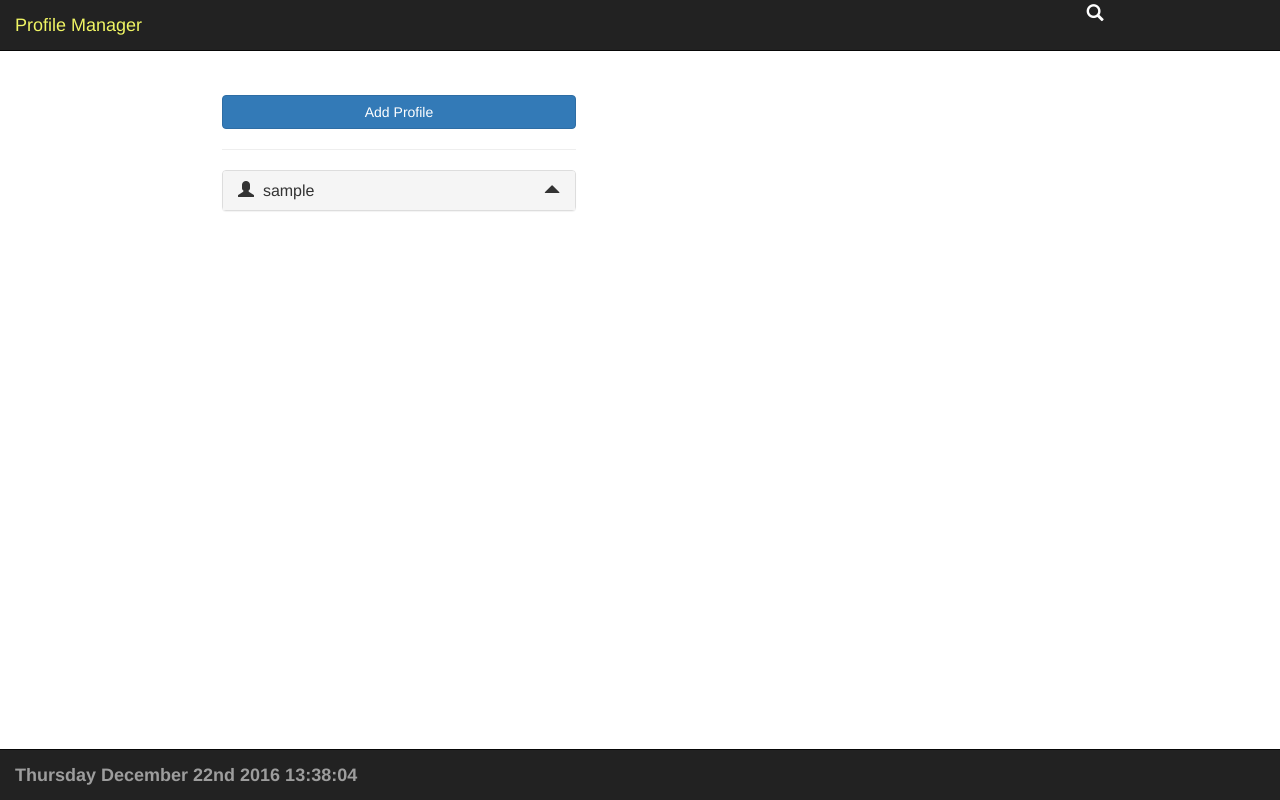
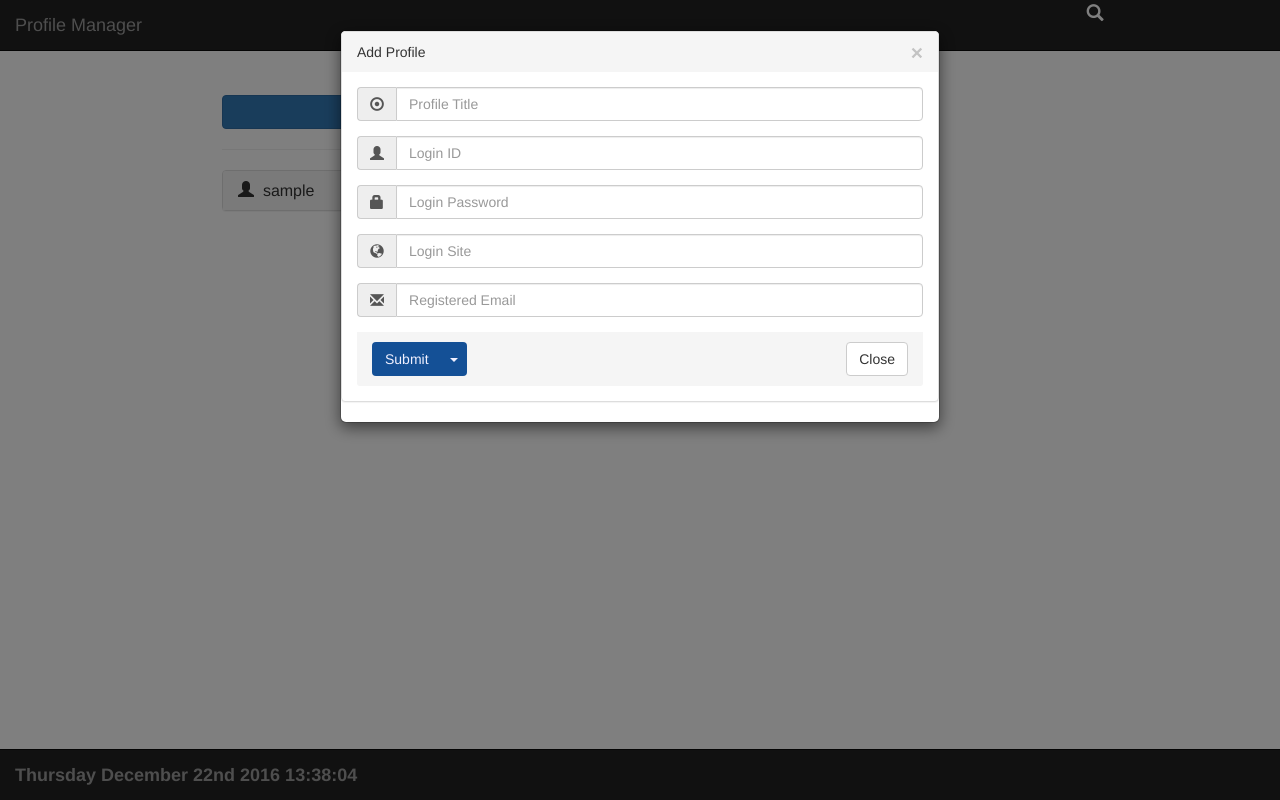
Before and after one commit to quauab/PersistantProfileManager, a Node server app: template views/index.ejs in a window 1280 px wide, after a click on "Add Profile". Run offline with Node 20, Linux system fonts and the light colour scheme; the template is opened without the code that fills it: most values are stand-ins (such as "Sample title", 1, 10 or a date in 2020).

Commit message:
Minor cosmetic update to the add profile modal

```diff
--- a/app.js
+++ b/app.js
@@ -143,6 +143,8 @@ app.get('/profile/:id', function(req, res){
 app.post('/search',function(req, res){
     const keyword = req.body.keyword;
     const results = [];
+
+    /*
     const list = pm.list();
     for (var l in list) {
         var item = list[l];
@@ -156,7 +158,7 @@ app.post('/search',function(req, res){
         res.render('searched',{results:results});
     } else {
         res.redirect('/');
-    }
+    }//*/
 });
 
 app.post('/add',function(req, res){
@@ -172,7 +174,7 @@ app.post('/add',function(req, res){
         if (p !== 'title' && p !== 'login' && p !== 'pwd' && p !== 'site' && p !== 'email') {
             var objP = req.body[p];
             if (objP) {
-                data.push({key:cfc(p),value:objP});
+                extra.push({key:cfc(p),value:objP});
             }
         }
     }
@@ -182,7 +184,8 @@ app.post('/add',function(req, res){
     couch.uniqid().then(function(ids){
         const id = ids[0];
 
-        couch.insert(dbName, {_id:id,
+        couch.insert(dbName, {
+        _id:id,
         title:title,
         site:site,
         login:login,
@@ -190,7 +193,7 @@ app.post('/add',function(req, res){
         email:email,
         extra:extra
         }).then(function(data, headers, status){
-            console.log('\n\n\t\t\tData:\t' + data + '\n\t\t\tHeaders:\t' + headers + '\n\t\t\tStatus:\t' + status + '\n\n');
+            // console.log('\n\n\t\t\tData:\t' + data + '\n\t\t\tHeaders:\t' + headers + '\n\t\t\tStatus:\t' + status + '\n\n');
             res.redirect('/');
         },
         function(err){
--- a/views/index.ejs
+++ b/views/index.ejs
@@ -35,19 +35,11 @@
 
 		<div id="main" class="row main container">
 
-
-
-
-
             <div class="col-md-6 right v-scroll profileContent">
                 <button type="button" class="btn btn-primary btn-block" data-toggle="modal" data-target="#formModalProfile">
                     Add Profile
                 </button>
                 <hr>
-
-
-
-
 
                 <% profiles.forEach(function(profile){%>
                     <div class="panel-group">
@@ -91,7 +83,8 @@
                                         <span class="glyphicon glyphicon-edit" aria-hidden="true"></span>
                                     </button>
 
-                                <button class="btn btn-danger delete-profile pull-right" data-id="<%=profile.key%> data-rev="<%=profile.rev%>">
+                                    <button class="btn btn-danger delete-profile pull-right" data-id="<%=profile.key%>"
+                                        data-rev="<%=profile.rev%>">
                                         <span class="glyphicon glyphicon-remove" aria-hidden="true"></span>
                                     </button>
                                 </div>
@@ -99,7 +92,7 @@
                         </div>
                     </div>
                 <%});%>
-
+            </div>
 
 		</div>
 
@@ -110,6 +103,81 @@
 				</div>
 			</div>
 		</nav>
+
+        <div class="modal fade" id="formModalProfile" tabindex="-1" role="dialog" aria-labeledby="formModalLabel">
+            <div class="modal-dialog" role="document">
+                <div class="modal-content">
+
+                    <div class="panel-group">
+                        <div class="panel panel-default">
+
+                            <div class="panel-heading">
+                                <button type="button" class="close" data-dismiss="modal" aria-label="Close"><span aria-hidden="true">&times;</span></button>
+                                Add Profile
+                            </div>
+
+                            <div class="panel-body">
+                                <form method="post" action="/add">
+                                    <div  id="form1" class="form">
+                                        <div class="form-group">
+                                            <div class="input-group">
+                                                <span class="input-group-addon"><i class="glyphicon glyphicon-record"></i></span>
+                                                <input type="text" class="form-control" placeholder="Profile Title" name="title" required/>
+                                            </div>
+                                        </div>
+
+                                        <div class="form-group">
+                                            <div class="input-group">
+                                                <span class="input-group-addon"><i class="glyphicon glyphicon-user"></i></span>
+                                                <input type="text" class="form-control" placeholder="Login ID" name="login" required/>
+                                            </div>
+                                        </div>
+
+                                        <div class="form-group">
+                                            <div class="input-group">
+                                                <span class="input-group-addon"><i class="glyphicon glyphicon-lock"></i></span>
+                                                <input type="password" class="form-control" placeholder="Login Password" name="pwd" required/>
+                                            </div>
+                                        </div>
+
+                                        <div class="form-group">
+                                            <div class="input-group">
+                                                <span class="input-group-addon"><i class="glyphicon glyphicon-globe"></i></span>
+                                                <input type="text" class="form-control" placeholder="Login Site" name="site" required/>
+                                            </div>
+                                        </div>
+
+                                        <div class="form-group">
+                                            <div class="input-group">
+                                                <span class="input-group-addon"><i class="glyphicon glyphicon-envelope"></i></span>
+                                                <input type="email" class="form-control" placeholder="Registered Email" name="email" />
+                                            </div>
+                                        </div>
+
+                                    </div>
+
+                                    <div class="panel-footer">
+                                        <div class="btn-group dropdown clearfix">
+                                            <button class="btn">Submit</button>
+                                            <button class="btn dropdown-toggle" data-toggle="dropdown">
+                                                <span class="caret"></span>
+                                            </button>
+                                            <ul id="inputAdder" class="dropdown-menu">
+                                                <li id="textInput">Add Text Field</li>
+                                                <li id="passwordInput">Add Password Field</li>
+                                                <li id="emailInput">Add Email Field</li>
+                                            </ul>
+                                        </div>
+                                        <button type="button" class="btn btn-default pull-right" data-dismiss="modal">Close</button>
+                                    </div>
+                                </form>
+                            </div>
+
+                        </div>
+                    </div>
+                </div>
+            </div>
+        </div>
 	</body>
         <script src="/js/resources.js"></script>
         <script src="/js/start.js"></script>
```
Lines whose indentation alone changed are shown as unchanged.
